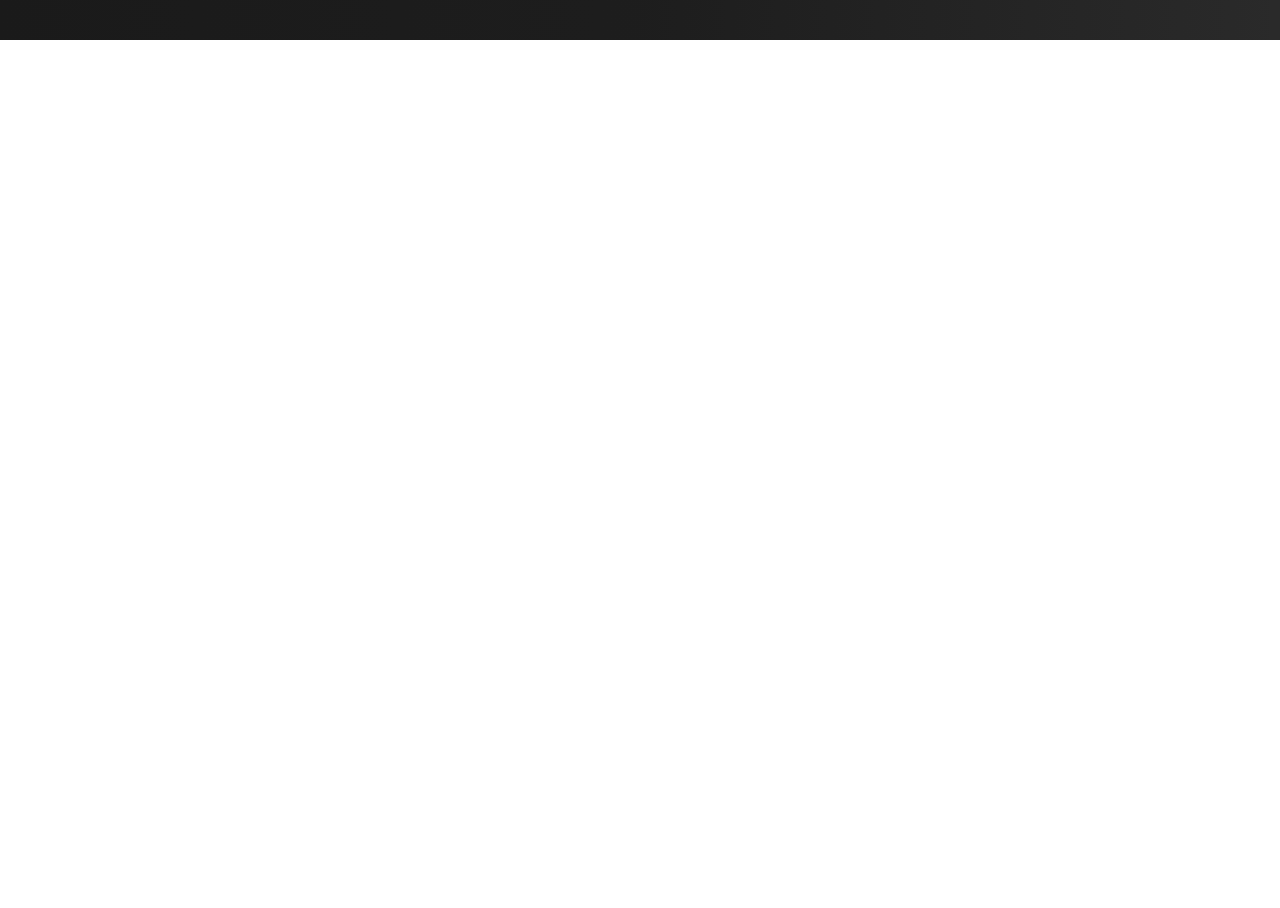
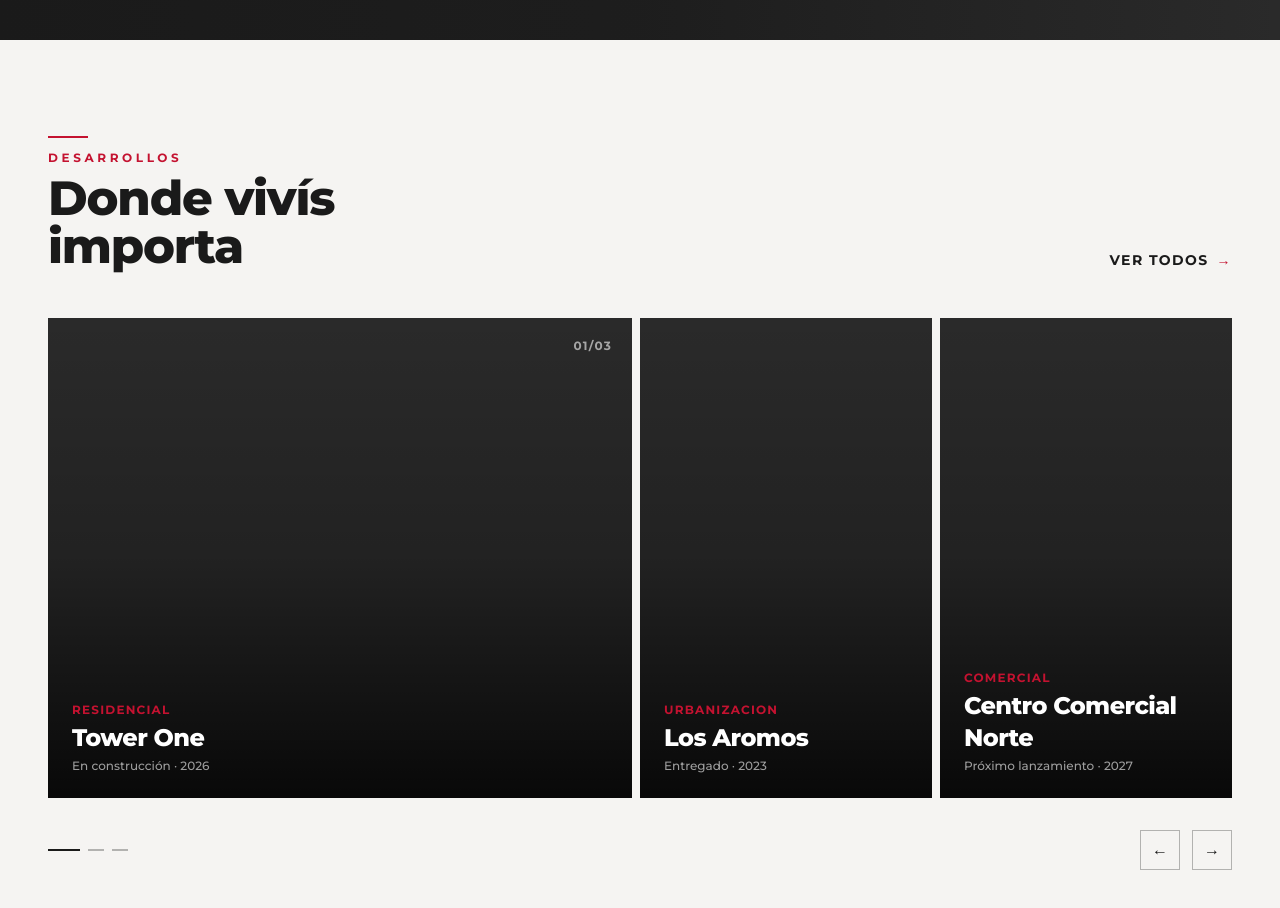
Before and after one commit to agustinsosa10/constructora, a Next.js app: page / in a window 1280 px wide. Shown: the part 760-1668 px from the top of the page. Before the commit the page ends 800 px from the top, so only its background shows below. Built offline with nearby package versions, Linux system fonts and the light colour scheme.

Commit message:
feat: proyectos carousel with 1+2 card layout and nav

```diff
--- a/app/page.tsx
+++ b/app/page.tsx
@@ -1,11 +1,13 @@
 import Navbar from "@/components/Navbar";
 import HeroSection from "@/components/HeroSection";
+import ProyectosCarousel from "@/components/ProyectosCarousel";
 
 export default function Home() {
   return (
     <>
       <Navbar />
       <HeroSection />
+      <ProyectosCarousel />
     </>
   );
 }
--- /dev/null
+++ b/components/ProyectosCarousel.tsx
@@ -0,0 +1,136 @@
+"use client";
+
+import { useState } from "react";
+import Link from "next/link";
+import { proyectos } from "@/data/proyectos";
+
+const ESTADO_BADGE: Record<string, string> = {
+  "En construccion": "En construcción",
+  "Entregado": "Entregado",
+  "Proximo lanzamiento": "Próximo lanzamiento",
+};
+
+export default function ProyectosCarousel() {
+  const [current, setCurrent] = useState(0);
+  const total = proyectos.length;
+
+  const prev = () => setCurrent((c) => (c - 1 + total) % total);
+  const next = () => setCurrent((c) => (c + 1) % total);
+
+  const visible = [
+    proyectos[current % total],
+    proyectos[(current + 1) % total],
+    proyectos[(current + 2) % total],
+  ];
+
+  return (
+    <section id="proyectos" className="bg-[#F5F4F2] py-24">
+      <div className="max-w-7xl mx-auto px-6 md:px-12">
+        {/* Header */}
+        <div className="flex items-end justify-between mb-12">
+          <div>
+            <div className="w-10 h-0.5 bg-[#C41230] mb-3" />
+            <p className="text-[#C41230] text-xs font-bold tracking-[0.3em] uppercase mb-2">
+              Desarrollos
+            </p>
+            <h2 className="text-[#1A1A1A] font-extrabold text-4xl md:text-5xl tracking-tight leading-none">
+              Donde vivís<br />importa
+            </h2>
+          </div>
+          <Link
+            href="/proyectos"
+            className="hidden md:flex items-center gap-2 text-sm font-bold tracking-widest uppercase text-[#1A1A1A] hover:text-[#C41230] transition-colors"
+          >
+            Ver todos
+            <span className="text-[#C41230]">→</span>
+          </Link>
+        </div>
+
+        {/* Carousel */}
+        <div className="grid grid-cols-1 md:grid-cols-[2fr_1fr_1fr] gap-2">
+          {visible.map((proyecto, i) => (
+            <Link
+              key={`${proyecto.slug}-${i}`}
+              href={`/proyectos/${proyecto.slug}`}
+              className={`group relative overflow-hidden ${
+                i === 0 ? "h-[480px]" : "h-[480px] hidden md:block"
+              }`}
+            >
+              {/* Placeholder image bg */}
+              <div className="absolute inset-0 bg-[#2a2a2a] group-hover:scale-105 transition-transform duration-500" />
+
+              {/* Counter on main card */}
+              {i === 0 && (
+                <div className="absolute top-5 right-5 z-10 text-white/60 text-xs font-bold tracking-widest">
+                  {String(current + 1).padStart(2, "0")}/
+                  {String(total).padStart(2, "0")}
+                </div>
+              )}
+
+              {/* Overlay */}
+              <div className="absolute inset-0 bg-gradient-to-t from-black/80 via-black/20 to-transparent z-10" />
+
+              {/* Content */}
+              <div className="absolute bottom-0 left-0 right-0 p-6 z-20">
+                <p className="text-[#C41230] text-xs font-bold tracking-widest uppercase mb-1">
+                  {proyecto.categoria}
+                </p>
+                <h3 className="text-white font-extrabold text-xl md:text-2xl tracking-tight mb-1">
+                  {proyecto.nombre}
+                </h3>
+                <p className="text-white/60 text-xs font-medium">
+                  {ESTADO_BADGE[proyecto.estado]} · {proyecto.anioEntrega}
+                </p>
+              </div>
+            </Link>
+          ))}
+        </div>
+
+        {/* Controls */}
+        <div className="flex items-center justify-between mt-8">
+          {/* Dots */}
+          <div className="flex gap-2">
+            {proyectos.map((_, i) => (
+              <button
+                key={i}
+                onClick={() => setCurrent(i)}
+                className={`h-0.5 transition-all duration-300 ${
+                  i === current ? "w-8 bg-[#1A1A1A]" : "w-4 bg-[#1A1A1A]/30"
+                }`}
+                aria-label={`Ir al proyecto ${i + 1}`}
+              />
+            ))}
+          </div>
+
+          {/* Arrows */}
+          <div className="flex gap-3">
+            <button
+              onClick={prev}
+              className="w-10 h-10 border border-[#1A1A1A]/30 flex items-center justify-center hover:border-[#1A1A1A] transition-colors text-[#1A1A1A]"
+              aria-label="Anterior"
+            >
+              ←
+            </button>
+            <button
+              onClick={next}
+              className="w-10 h-10 border border-[#1A1A1A]/30 flex items-center justify-center hover:border-[#1A1A1A] transition-colors text-[#1A1A1A]"
+              aria-label="Siguiente"
+            >
+              →
+            </button>
+          </div>
+        </div>
+
+        {/* Mobile CTA */}
+        <div className="mt-8 md:hidden">
+          <Link
+            href="/proyectos"
+            className="flex items-center gap-2 text-sm font-bold tracking-widest uppercase text-[#1A1A1A]"
+          >
+            Ver todos <span className="text-[#C41230]">→</span>
+          </Link>
+        </div>
+      </div>
+    </section>
+  );
+}
```
